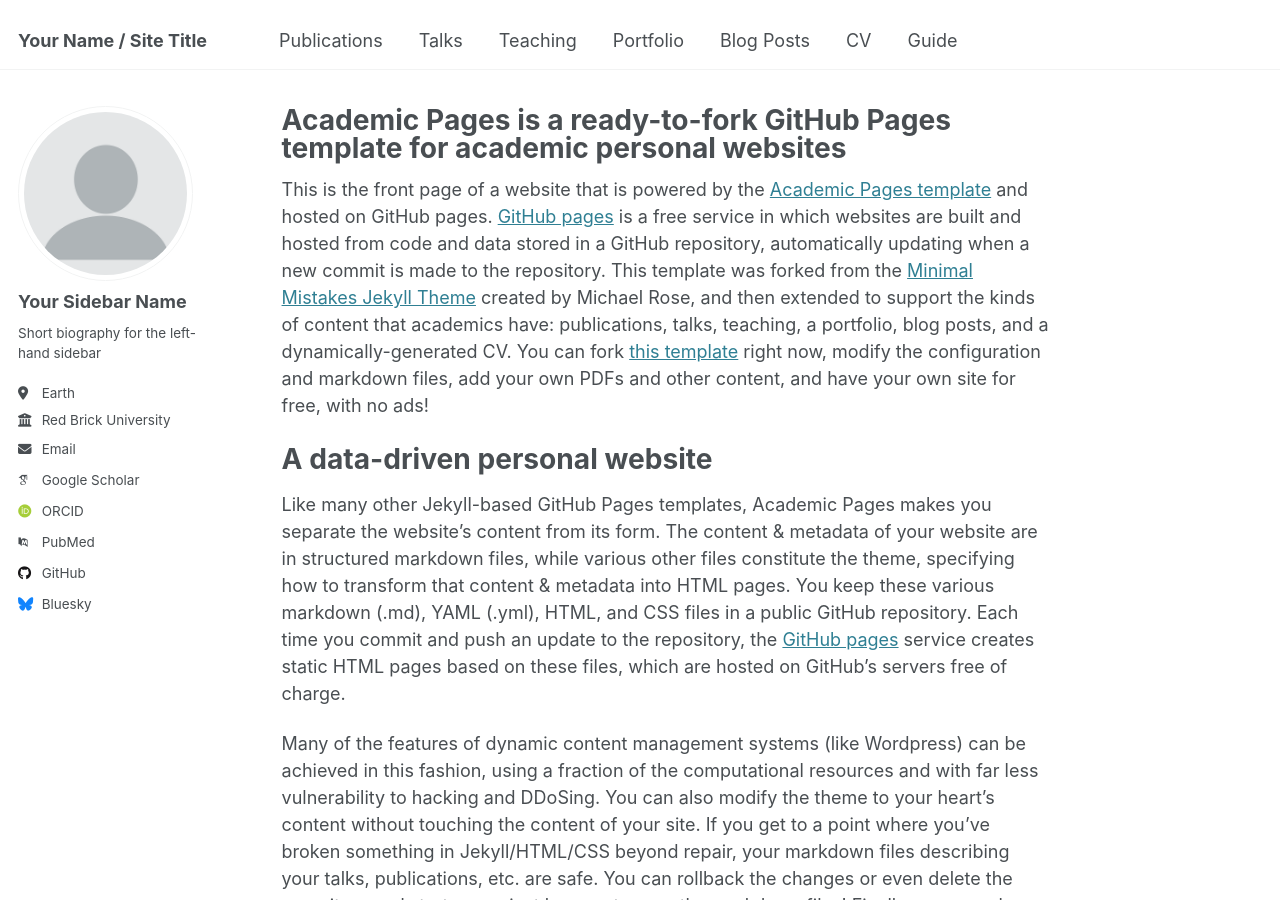
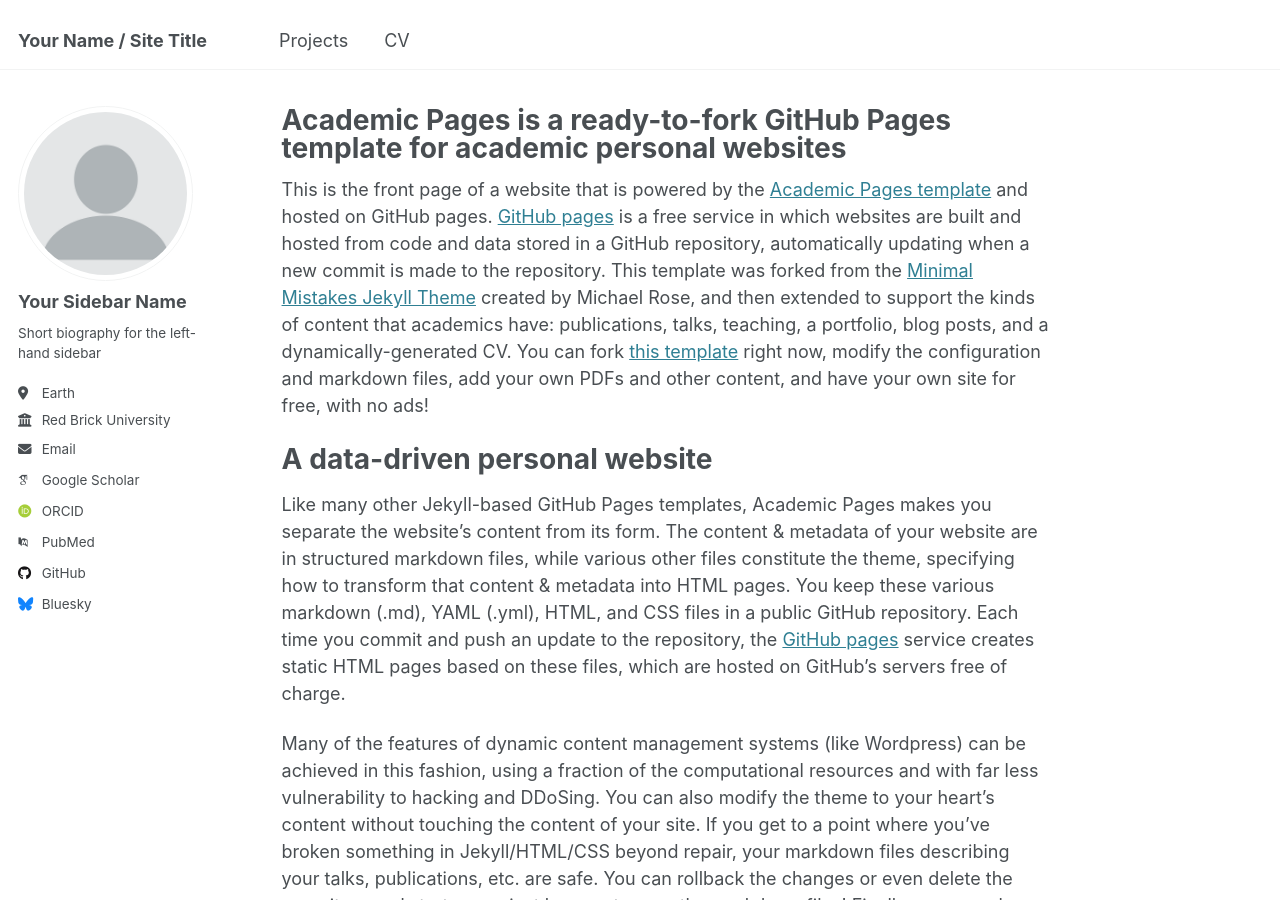
Before and after one commit to Dipayanbhattachary2000/Dipayanbhattachary2000.github.io, a Jekyll site: the page built from _pages/about.md, in a window 1280 px wide and 900 px high. Built offline with Jekyll 4.4.1, drawn with Linux system fonts in a browser that asks for light colours; some web fonts are replaced.

Commit message:
Update navigation.yml

```diff
--- a/_data/navigation.yml
+++ b/_data/navigation.yml
@@ -5,23 +5,8 @@
 # prevent it from being included in the site.
 
 main:
-  - title: "Publications"
-    url: /publications/
-
-  - title: "Talks"
-    url: /talks/
-
-  - title: "Teaching"
-    url: /teaching/
-
-  - title: "Portfolio"
-    url: /portfolio/
-
-  - title: "Blog Posts"
-    url: /year-archive/
+  - title: "Projects"
+    url: /projects/
 
   - title: "CV"
     url: /cv/
-
-  - title: "Guide"
-    url: /markdown/
```
